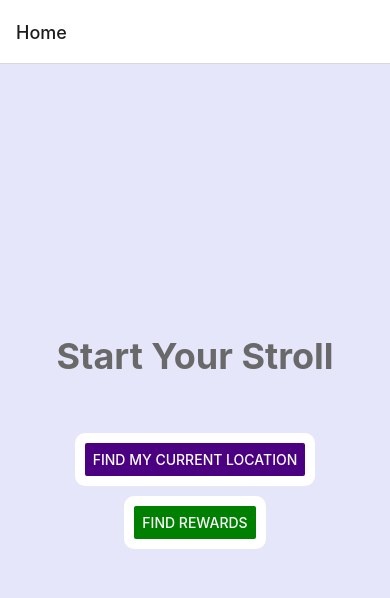
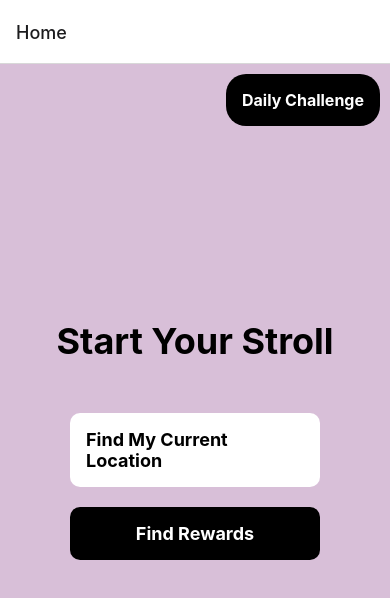
Before and after one commit to Shreyas-Pattabi/StrollApp, a React Native app in the folder Stroll/: screen /Home in a window 390 px wide. Shown: the top 598 px of the page. Built offline with nearby package versions, Linux system fonts and the light colour scheme.

Commit message:
a bigger update

```diff
--- a/Stroll/Home.js
+++ b/Stroll/Home.js
@@ -1,9 +1,10 @@
-import React from 'react';
-import { View, Text, Button, StyleSheet } from 'react-native';
+import React, { useState } from 'react';
+import { View, Text, TouchableOpacity, Modal, StyleSheet, Button } from 'react-native';
 import { useNavigation } from '@react-navigation/native';
 
 const Home = () => {
   const navigation = useNavigation();
+  const [isModalVisible, setModalVisible] = useState(false);
 
   const handleSearch = () => {
     // Navigate to the MapNavigation screen
@@ -15,17 +16,40 @@ const Home = () => {
     navigation.navigate('Rewards');
   };
 
+  const handleChallenge = () => {
+    setModalVisible(true);
+  };
+
+  const closeModal = () => {
+    setModalVisible(false);
+  };
+
   return (
     <View style={styles.container}>
       <Text style={styles.heading}>Start Your Stroll</Text>
-      <View style={styles.optionContainer}>
-        <View style={styles.buttonBox}>
-          <Button title="Find My Current Location" onPress={handleSearch} color="indigo" />
+      <View style={styles.buttonContainer}>
+        <TouchableOpacity style={styles.button} onPress={handleSearch}>
+          <Text style={styles.buttonText}>Find My Current Location</Text>
+        </TouchableOpacity>
+        <TouchableOpacity
+          style={[styles.button, styles.greenButton]}
+          onPress={handleFindRewards}
+        >
+          <Text style={[styles.buttonText, styles.blackButtonText]}>Find Rewards</Text>
+        </TouchableOpacity>
+      </View>
+      <TouchableOpacity style={styles.challengeButton} onPress={handleChallenge}>
+        <Text style={styles.challengeButtonText}>Daily Challenge</Text>
+      </TouchableOpacity>
+      <Modal visible={isModalVisible} transparent={true} animationType="slide">
+        <View style={styles.modalContainer}>
+          <View style={styles.modalContent}>
+            <Text style={styles.modalText}>Daily Challenge: Walk 5 miles</Text>
+            <Text style={styles.modalText}>Earn 10 points</Text>
+            <Button title="Close" onPress={closeModal} />
+          </View>
         </View>
-        <View style={styles.buttonBox}>
-          <Button title="Find Rewards" onPress={handleFindRewards} color="green" />
-        </View>
-      </View>
+      </Modal>
     </View>
   );
 };
@@ -35,23 +59,65 @@ const styles = StyleSheet.create({
     flex: 1,
     alignItems: 'center',
     justifyContent: 'center',
-    backgroundColor: 'lavender',
+    backgroundColor: '#D8BFD8', // Lavender background color
   },
   heading: {
     fontSize: 36,
     fontWeight: 'bold',
-    marginBottom: 30,
-    color: 'dimgray',
+    marginBottom: 20,
+    color: 'black',
   },
-  optionContainer: {
+  buttonContainer: {
     alignItems: 'center',
     margin: 20,
   },
-  buttonBox: {
+  button: {
+    backgroundColor: 'white', // White button color
+    borderRadius: 10,
+    padding: 16,
+    marginVertical: 10,
+    width: 250,
+    alignItems: 'center',
+  },
+  buttonText: {
+    color: 'black', // Black text color
+    fontSize: 18,
+    fontWeight: 'bold',
+  },
+  greenButton: {
+    backgroundColor: 'black', // Black button color
+  },
+  blackButtonText: {
+    color: 'white', // White text color
+  },
+  challengeButton: {
+    position: 'absolute',
+    top: 10,
+    right: 10,
+    backgroundColor: 'black',
+    borderRadius: 20, // Make it circular
+    padding: 16,
+  },
+  challengeButtonText: {
+    color: 'white',
+    fontSize: 16,
+    fontWeight: 'bold',
+  },
+  modalContainer: {
+    flex: 1,
+    justifyContent: 'center',
+    alignItems: 'center',
+  },
+  modalContent: {
     backgroundColor: 'white',
+    padding: 20,
     borderRadius: 10,
-    padding: 10,
-    margin: 5,
+    elevation: 5,
+    alignItems: 'center',
+  },
+  modalText: {
+    fontSize: 18,
+    marginBottom: 10,
   },
 });
 
--- a/Stroll/MapNavigation.js
+++ b/Stroll/MapNavigation.js
@@ -4,8 +4,7 @@ import MapView, { PROVIDER_GOOGLE } from 'react-native-maps';
 import { Marker } from 'react-native-maps';
 import * as Location from 'expo-location';
 
-const API_KEY = 'AIzaSyCNu5kihZoY0HrqgnC9i2WebzfUQ2Bxxj4'; // Replace with your actual Google Maps API key
-
+const API_KEY = 'AIzaSyCNu5kihZoY0HrqgnC9i2WebzfUQ2Bxxj4';
 const MapNavigation = () => {
 
   const [latitude, setLatitude] = useState(0);
@@ -29,9 +28,12 @@ const MapNavigation = () => {
 
   useEffect(() => {
     fetch (
-        'https://maps.googleapis.com/maps/api/place/nearbysearch/json?location=' + latitude + ',' + longitude + '&radius=4000&type=restaurant&key=' + API_KEY
-      ) .then(response => {return response.json()}) .then(response => {setPlaces(response.results)})
-  }, [])
+        `https://maps.googleapis.com/maps/api/place/nearbysearch/json?location=${latitude},${longitude}&radius=1000&type=restaurant&key=${API_KEY}`
+      )
+      .then(response => response.json())
+      .then(response => setPlaces(response.results))
+      .catch(error => console.error(error));
+  }, [latitude, longitude]);
 
   const beginWalk = () => {
     if (destination) {
--- a/Stroll/package.json
+++ b/Stroll/package.json
@@ -13,6 +13,7 @@
     "@react-navigation/native": "^6.1.9",
     "@react-navigation/stack": "^6.3.19",
     "expo": "~49.0.15",
+    "expo-location": "~16.1.0",
     "expo-status-bar": "~1.6.0",
     "react": "18.2.0",
     "react-dom": "18.2.0",
@@ -20,8 +21,7 @@
     "react-native-maps": "1.7.1",
     "react-native-safe-area-context": "4.6.3",
     "react-native-screens": "~3.22.0",
-    "react-native-web": "~0.19.6",
-    "expo-location": "~16.1.0"
+    "react-native-web": "~0.19.6"
   },
   "devDependencies": {
     "@babel/core": "^7.20.0",
```
